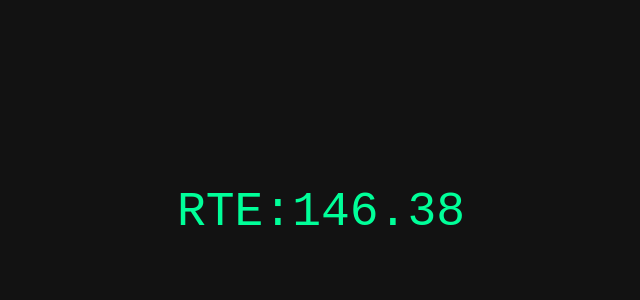
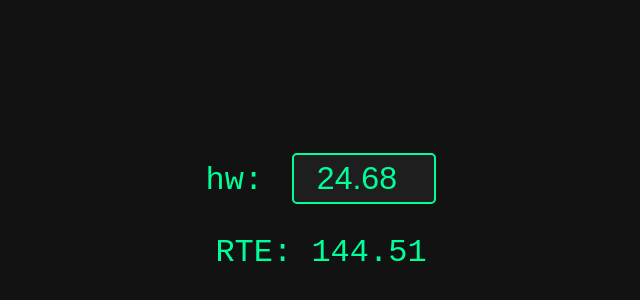
Before and after one commit to kohy741/RTE, a plain HTML site: page index.html in a window 1280 px wide. Shown: the part 188-488 px from the top of the page, without its empty margins (319-959 px from the left). Drawn offline with Linux system fonts and the light colour scheme.

Commit message:
Update index.html
시급세팅UI추가

```diff
--- a/index.html
+++ b/index.html
@@ -9,32 +9,63 @@
       background-color: #121212;
       color: #00FF99;
       font-family: 'Courier New', monospace;
-      font-size: 3em;
+      font-size: 2em;
       text-align: center;
       display: flex;
+      flex-direction: column;
       justify-content: center;
       align-items: center;
       height: 100vh;
       margin: 0;
     }
+
+    #controls {
+      margin-bottom: 30px;
+    }
+
+    input[type="number"] {
+      font-size: 1em;
+      padding: 5px 10px;
+      width: 120px;
+      text-align: center;
+      background-color: #1e1e1e;
+      color: #00FF99;
+      border: 2px solid #00FF99;
+      border-radius: 5px;
+    }
+
+    label {
+      margin-right: 10px;
+    }
   </style>
 </head>
 <body>
-  <div>RTE:<span id="money">0.00</span></div>
+  <div id="controls">
+    <label for="hourly">hw: </label>
+    <input type="number" id="hourly" value="24.68" min="0" step="0.01">
+  </div>
+
+  <div>RTE: <span id="money">0.00</span></div>
 
   <script>
-    const hourlyRate = 25;
-    const overtimeRate = hourlyRate * 1.5;
-
     function getTime(hour, minute = 0) {
       const now = new Date();
       return new Date(now.getFullYear(), now.getMonth(), now.getDate(), hour, minute, 0);
+    }
+
+    function getHourlyRate() {
+      const input = document.getElementById("hourly");
+      const rate = parseFloat(input.value);
+      return isNaN(rate) ? 0 : rate;
     }
 
     function updateEarnings() {
       const now = new Date();
       const day = now.getDay(); // 0:일 ~ 6:토
       const isWeekend = (day === 0 || day === 6);
+
+      const hourlyRate = getHourlyRate();
+      const overtimeRate = hourlyRate * 1.5;
 
       const workStart = getTime(8, 0);
       const lunchStart = getTime(11, 30);
@@ -48,7 +79,7 @@
       } else {
         let workTimeMs = now - workStart;
 
-        // 점심시간 제외 (주말도 동일하게 적용)
+        // 점심시간 제외
         if (now > lunchStart) {
           const lunchOverlapStart = Math.max(workStart.getTime(), lunchStart.getTime());
           const lunchOverlapEnd = Math.min(now.getTime(), lunchEnd.getTime());
@@ -61,11 +92,9 @@
         let workHours = workTimeMs / (1000 * 60 * 60);
 
         if (isWeekend) {
-          // 주말은 전부 1.5배
           earned = workHours * overtimeRate;
         } else {
-          // 평일
-          const regularHoursLimit = (regularEnd - workStart - 60 * 60 * 1000) / (1000 * 60 * 60); // 8시간 (점심제외)
+          const regularHoursLimit = (regularEnd - workStart - 60 * 60 * 1000) / (1000 * 60 * 60); // 8시간
           const overtimeHours = Math.max(0, workHours - regularHoursLimit);
           const regularHours = workHours - overtimeHours;
 
```
